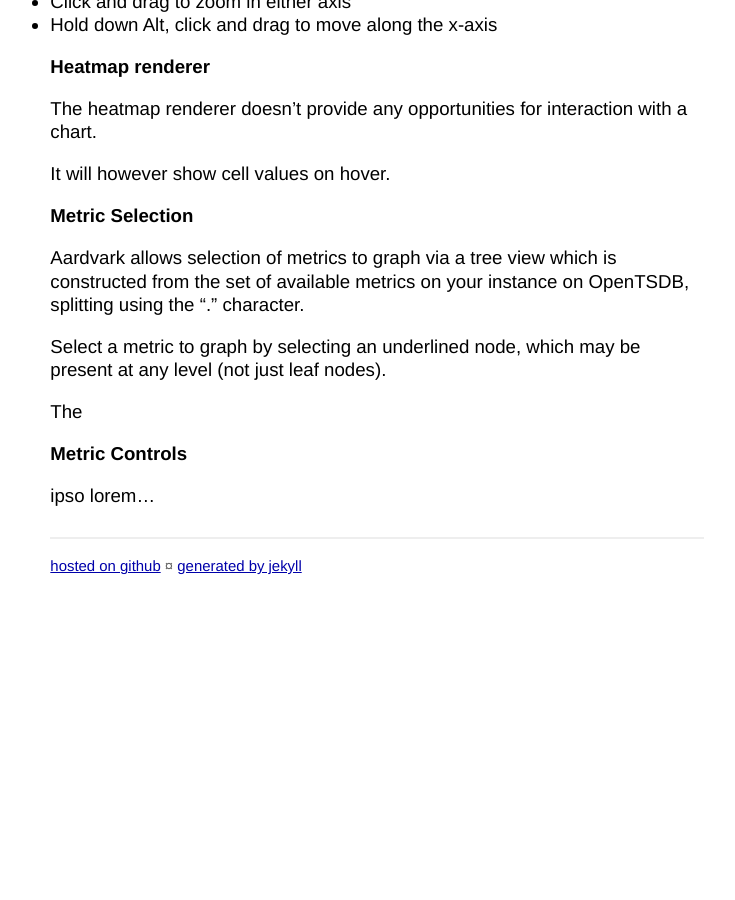
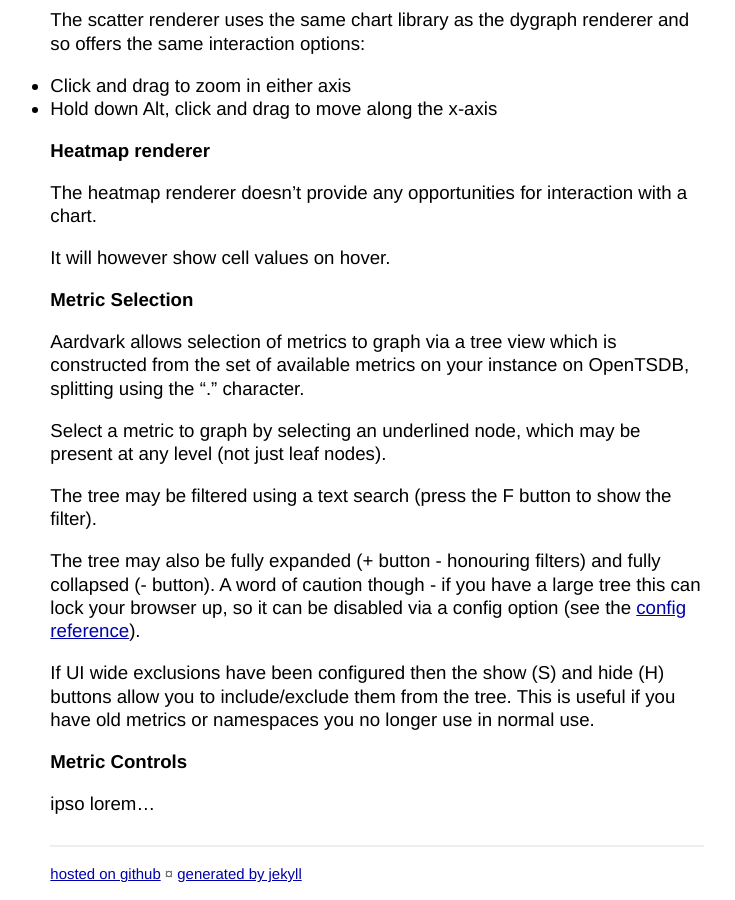
Before and after one commit to eswdd/aardvark, a Jekyll site: the page built from user-guide.md, in a window 1280 px wide and 900 px high, scrolled down 5879 px. Shown: the whole window, without its empty margins (263-998 px from the left). Built offline with Jekyll 4.4.1, drawn with Linux system fonts in a browser that asks for light colours; before the commit the page ends 6471 px from its top, so only the background shows below that.

Commit message:
finish metric selection

```diff
--- a/user-guide.md
+++ b/user-guide.md
@@ -84,7 +86,6 @@ If you have only one graph then this will be stretched to use up all the vertica
 Once you have more than one, then you will be provided with more control over how the vertical space is used:
 * *Auto graph-height* will ensure a minimum height for each graph and will distribute extra space to each
 * *Fixed graph-height* will force the height of each graph to a specific value
-
 
 ## Graph Controls
 
@@ -192,8 +193,11 @@ Aardvark allows selection of metrics to graph via a tree view which is construct
 
 Select a metric to graph by selecting an underlined node, which may be present at any level (not just leaf nodes).
 
-The
+The tree may be filtered using a text search (press the F button to show the filter).
 
+The tree may also be fully expanded (+ button - honouring filters) and fully collapsed (- button). A word of caution though - if you have a large tree this can lock your browser up, so it can be disabled via a config option (see the [config reference](config.html)).
+
+If UI wide exclusions have been configured then the show (S) and hide (H) buttons allow you to include/exclude them from the tree. This is useful if you have old metrics or namespaces you no longer use in normal use.
 
 ## Metric Controls
 
```
Also changed, not shown: other parts of user-guide.md (+2 -0 lines).
